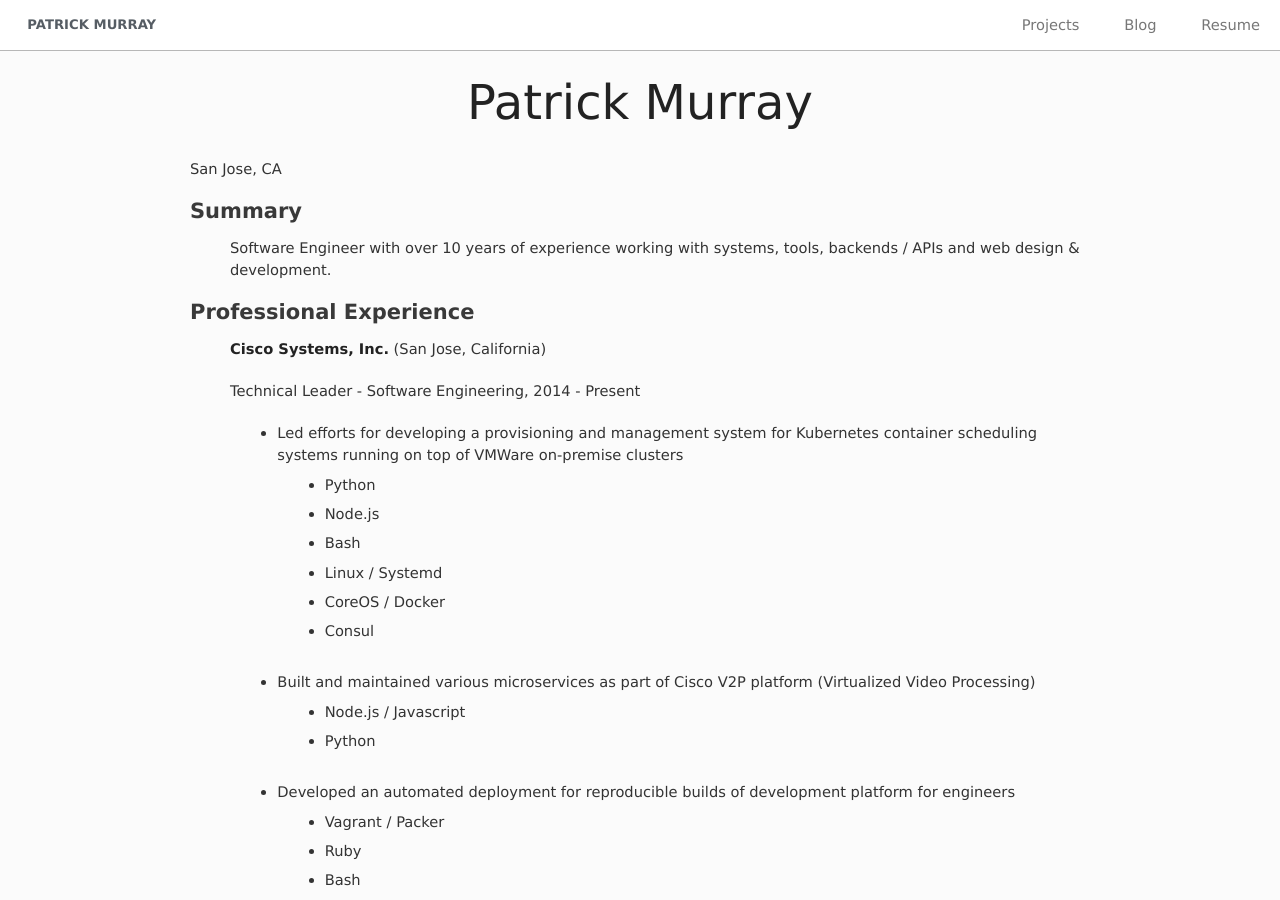
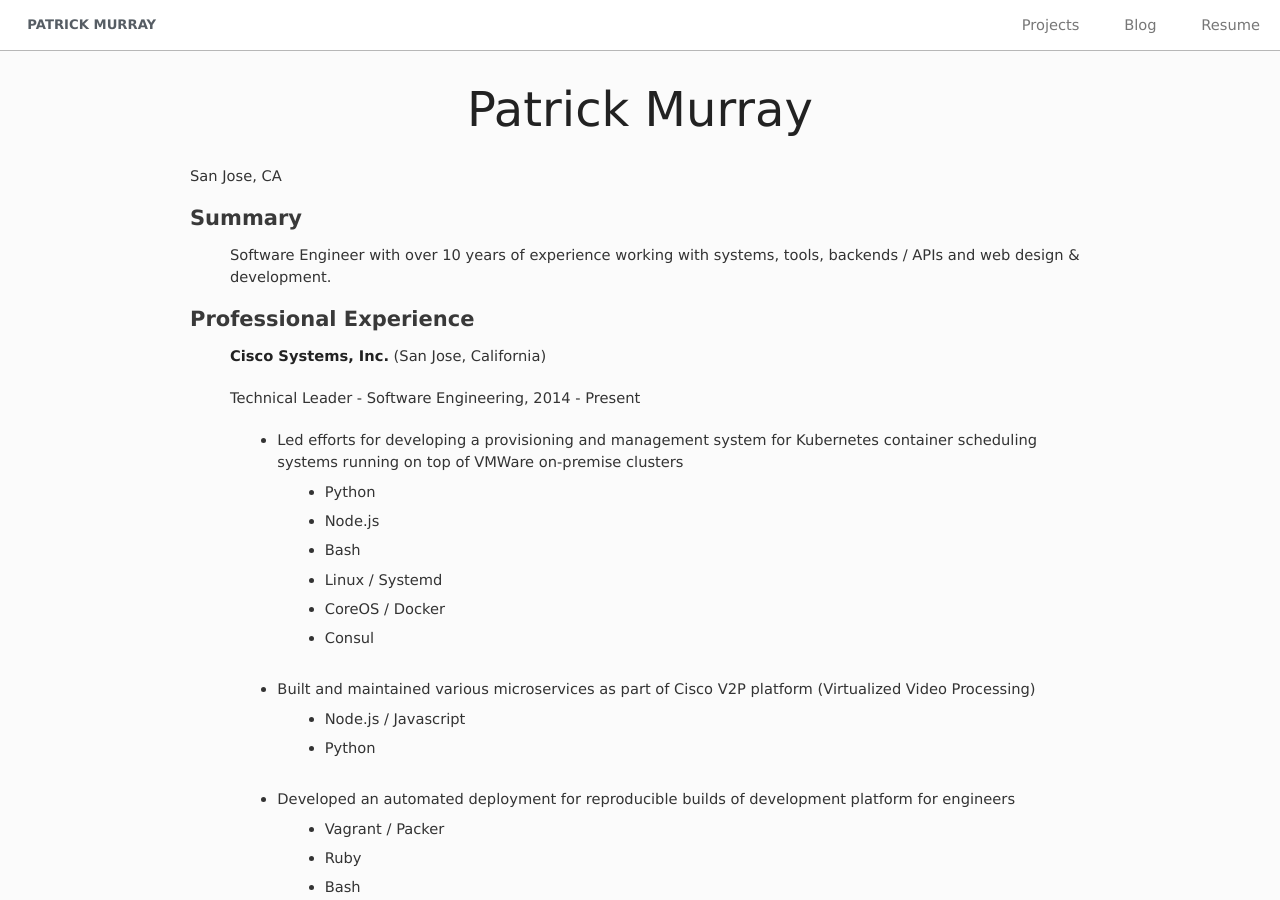
Before and after one commit to pdmurray/pdmurray.github.io, a Jekyll site: the page built from resume/index.html, in a window 1280 px wide and 900 px high. Built offline with Jekyll 4.4.1, drawn with Linux system fonts in a browser that asks for light colours.

Commit message:
Update index.html

```diff
--- a/resume/index.html
+++ b/resume/index.html
@@ -4,8 +4,9 @@
 categories: resume
 ---
 
+<div id="resume" style="padding-top:30px; margin-top:-23px;">
 {% assign pages = site.categories.resume %}
 {% for page in pages %}
-
     {{ page.content }}
 {% endfor %}
+</div>
```
